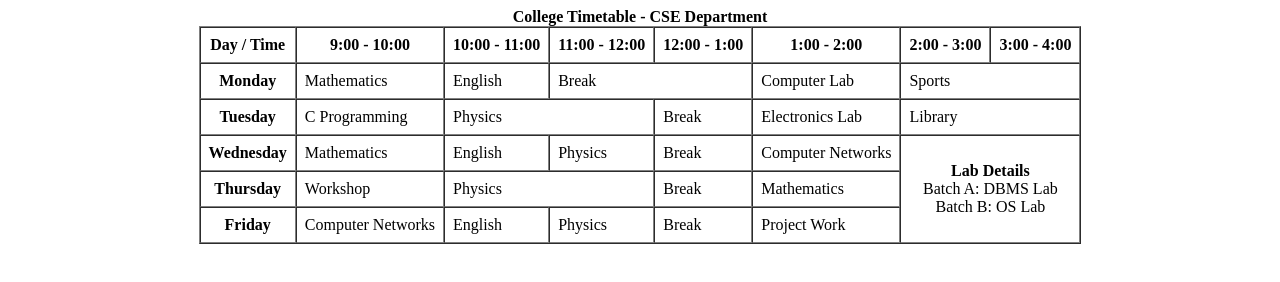
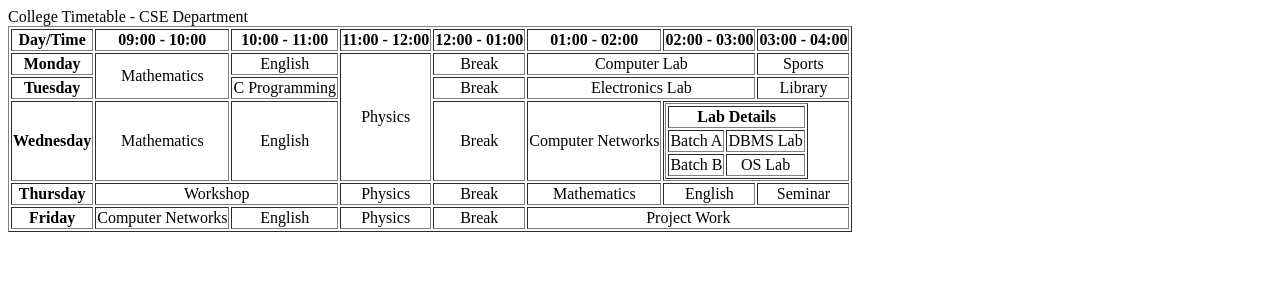
Before and after one commit to aaradhyamahisingh/HTML-CSE11, a plain HTML site: page exp3.html in a window 1280 px wide. Drawn offline with Linux system fonts and the light colour scheme.

Commit message:
practice 15

```diff
--- a/exp3.html
+++ b/exp3.html
@@ -1,73 +1,78 @@
 <!DOCTYPE html>
-<html>
+<html lang="en">
 <head>
-    <title>College Timetable - CSE Department</title>
+    <meta charset="UTF-8">
+    <meta name="viewport" content="width=device-width, initial-scale=1.0">
+    <title>College Timetable</title>
 </head>
 <body>
-
-<table border="1" cellspacing="0" cellpadding="8" align="center">
-    <caption><b>College Timetable - CSE Department</b></caption>
+    <table border="1" style="text-align: center;">
+        <thead style="text-align: center;">College Timetable - CSE Department</thead>
         <tr>
-        <th>Day / Time</th>
-        <th>9:00 - 10:00</th>
+            <th>Day/Time</th>
+            <th>09:00 - 10:00</th>
             <th>10:00 - 11:00</th>
             <th>11:00 - 12:00</th>
-        <th>12:00 - 1:00</th>
-        <th>1:00 - 2:00</th>
-        <th>2:00 - 3:00</th>
-        <th>3:00 - 4:00</th>
+            <th>12:00 - 01:00</th>
+            <th>01:00 - 02:00</th>
+            <th>02:00 - 03:00</th>
+            <th>03:00 - 04:00</th>
         </tr>
-
         <tr>
             <th>Monday</th>
-        <td>Mathematics</td>
+            <td rowspan="2">Mathematics</td>
             <td>English</td>
-        <td colspan="2">Break</td>
-        <td>Computer Lab</td>
-        <td colspan="2">Sports</td>
+            <td rowspan="3">Physics</td>
+            <td>Break</td>
+            <td colspan="2">Computer Lab</td>
+            <td>Sports</td>
         </tr>
-
         <tr>
             <th>Tuesday</th>
             <td>C Programming</td>
-        <td colspan="2">Physics</td>
             <td>Break</td>
-        <td>Electronics Lab</td>
-        <td colspan="2">Library</td>
+            <td colspan="2">Electronics Lab</td>
+            <td>Library</td>
         </tr>
-
         <tr>
             <th>Wednesday</th>
             <td>Mathematics</td>
             <td>English</td>
+            <td>Break</td>
+            <td>Computer Networks</td>
+            <td colspan="2" style="text-align: center;">
+                <table border="1">
+                    <tr>
+                        <th colspan="2">Lab Details</th>
+                    </tr>
+                    <tr>
+                        <td>Batch A</td>
+                        <td>DBMS Lab</td>
+                    </tr>
+                    <tr>
+                        <td>Batch B</td>
+                        <td>OS Lab</td>
+                    </tr>
+                </table>
+            </td>
+        </tr>
+        <tr>
+            <th>Thursday</th>
+            <td colspan="2">Workshop</td>
             <td>Physics</td>
             <td>Break</td>
-        <td>Computer Networks</td>
-        <td rowspan="3" colspan="2" align="center">
-            <b>Lab Details</b><br>
-            Batch A: DBMS Lab<br>
-            Batch B: OS Lab
-        </td>
+            <td>Mathematics</td>
+            <td>English</td>
+            <td>Seminar</td>
         </tr>
-
-    <tr>
-        <th>Thursday</th>
-        <td>Workshop</td>
-        <td colspan="2">Physics</td>
-        <td>Break</td>
-        <td>Mathematics</td>
-    </tr>
-
         <tr>
             <th>Friday</th>
             <td>Computer Networks</td>
             <td>English</td>
             <td>Physics</td>
             <td>Break</td>
-        <td>Project Work</td>
+            <td colspan="3">Project Work</td>
         </tr>
-
     </table>
-
 </body>
 </html>
```
Lines whose indentation alone changed are shown as unchanged.
